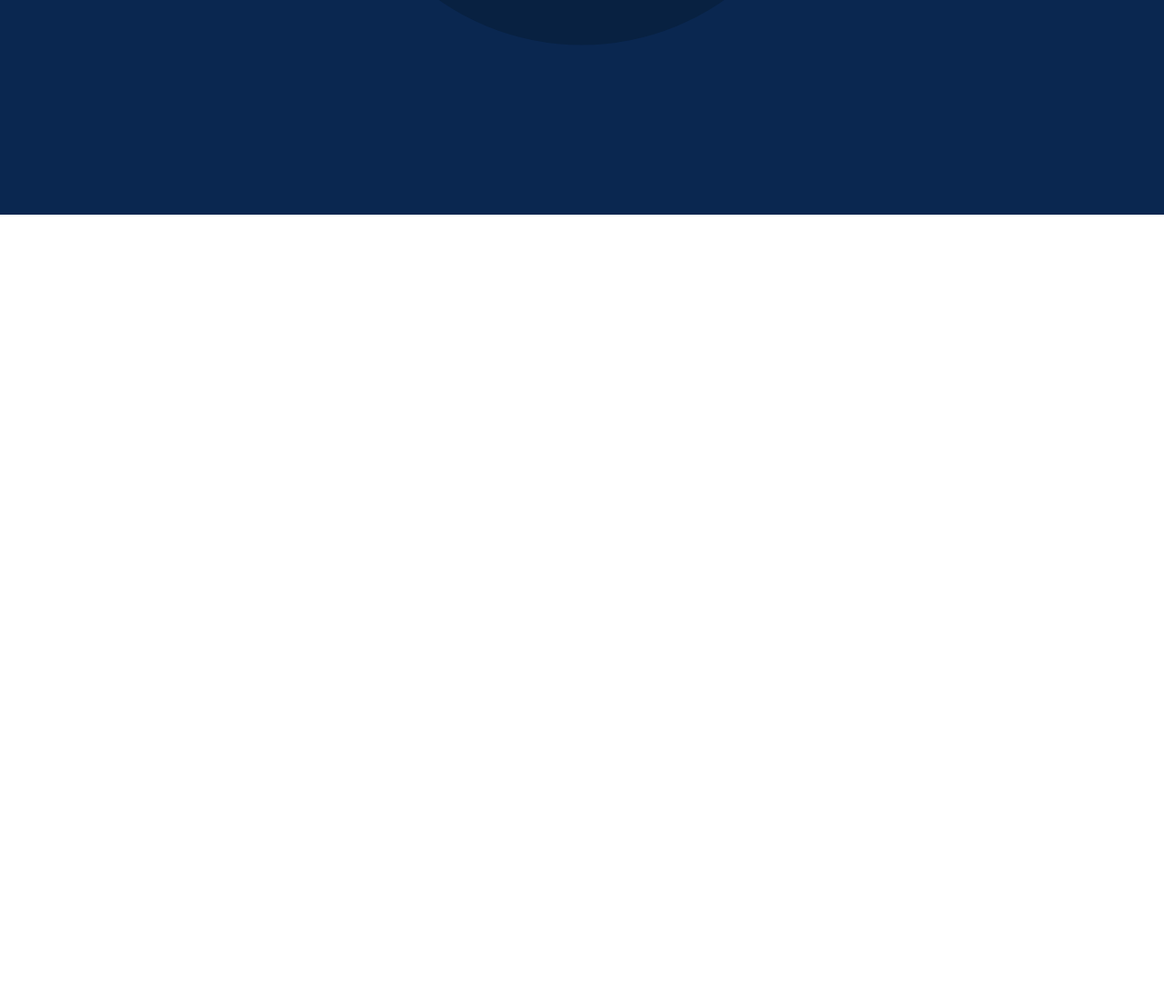
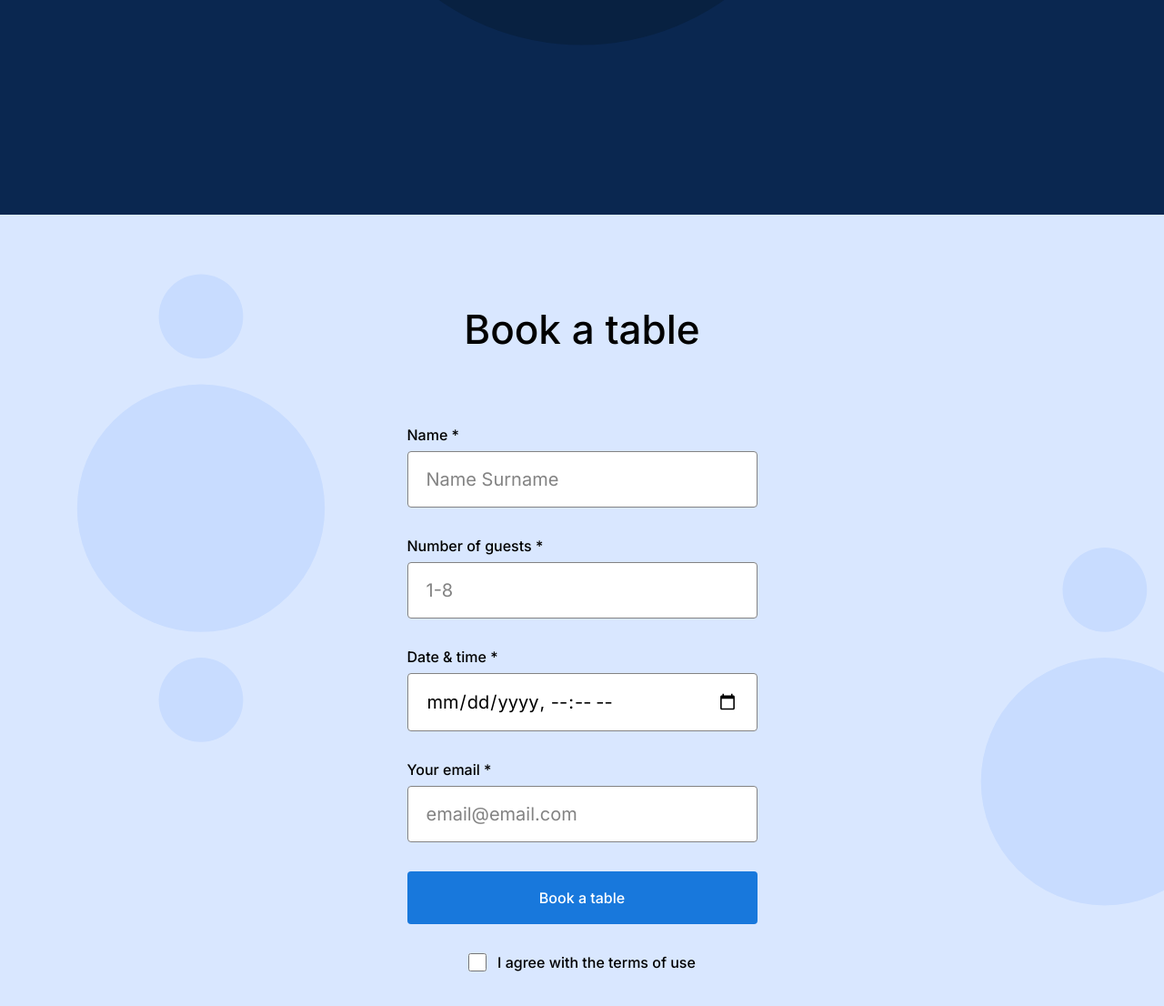
Before and after one commit to JosiahPed/se_project_coffeeshop, a plain HTML site: page index.html in a window 1280 px wide. Shown: the part 1450-2556 px from the top of the page at 91% size. Before the commit the page ends 1686 px from the top, so only its background shows below. Drawn offline with Linux system fonts and the light colour scheme.

Commit message:
add reservation form

```diff
--- a/index.html
+++ b/index.html
@@ -108,7 +108,60 @@
           </ul>
           <div class="recipes__video-caption"></div>
         </section>
-        <section id="reservation-id" class="reservation"></section>
+        <section id="reservation-id" class="reservation">
+          <h2 class="reservation__title">Book a table</h2>
+          <form class="reservation__form form">
+            <fieldset class="form__fieldset">
+              <label for="name-input" class="form__label">Name *</label>
+              <input
+                type="text"
+                class="form__input"
+                name="name-input"
+                id="name-input"
+                placeholder="Name Surname"
+                required
+              />
+              <label for="guests" class="form__label">Number of guests *</label>
+              <input
+                type="number"
+                class="form__input"
+                min="1"
+                max="8"
+                name="guests"
+                id="guests"
+                placeholder="1-8"
+                required
+              />
+              <label for="date-time" class="form__label">Date & time *</label>
+              <input
+                type="datetime-local"
+                class="form__input"
+                name="date-time"
+                id="date-time"
+                required
+              />
+              <label for="email" class="form__label">Your email *</label>
+              <input
+                type="email"
+                class="form__input"
+                name="email"
+                id="email"
+                placeholder="email@email.com"
+                required
+              />
+            </fieldset>
+            <button type="submit" class="form__button">Book a table</button>
+            <label for="terms-of-use" class="form__label form__label_checkbox">
+              <input
+                type="checkbox"
+                class="form__checkbox"
+                name="terms-of-use"
+                id="terms-of-use"
+                required
+              />I agree with the terms of use</label
+            >
+          </form>
+        </section>
         <section id="menu-id" class="menu"></section>
         <section class="about"></section>
       </main>
--- a/pages/index.css
+++ b/pages/index.css
@@ -138,3 +138,84 @@
   font-size: 20px;
   line-height: 30px;
 }
+
+.reservation {
+  background-color: #d9e7ff;
+  background-image: url(../images/background_reservation.svg);
+  background-size: cover;
+  padding: 100px 0 120px;
+}
+
+.reservation__title {
+  margin: 0 0 80px;
+  text-align: center;
+  font-weight: 500;
+  font-size: 44px;
+  line-height: 52px;
+  color: #000;
+}
+.reservation__form {
+  margin: 0 auto;
+}
+
+.form {
+  max-width: 385px;
+}
+
+.form__fieldset {
+  margin: 0;
+  padding: 0;
+  border: none;
+}
+
+.form__label {
+  font-weight: 500;
+  color: #000;
+}
+
+.form__input {
+  display: block;
+  width: 100%;
+  box-sizing: border-box;
+  padding: 15px 20px;
+  margin: 8px 0 32px;
+  border: 1px solid #838383;
+  border-radius: 4px;
+  font-size: 20px;
+  line-height: 30px;
+  color: #000;
+}
+
+.form__input::placeholder {
+  color: #838383;
+  font-size: 20px;
+  line-height: 30px;
+}
+
+.form__button {
+  width: 100%;
+  margin: 0 0 32px;
+  padding: 20px 0;
+  border: none;
+  border-radius: 4px;
+  background-color: #1878dc;
+  transition: background-color 0.5s ease-in 0.25s;
+  font-weight: 500;
+  color: #fff;
+}
+
+.form__button:hover {
+  background-color: #3f96f3;
+}
+
+.form__checkbox {
+  border-radius: 2px;
+  width: 20px;
+  height: 20px;
+}
+
+.form__label_checkbox {
+  display: flex;
+  gap: 12px;
+  justify-content: center;
+}
```
Also changed, not shown: images/check.svg (deleted).
